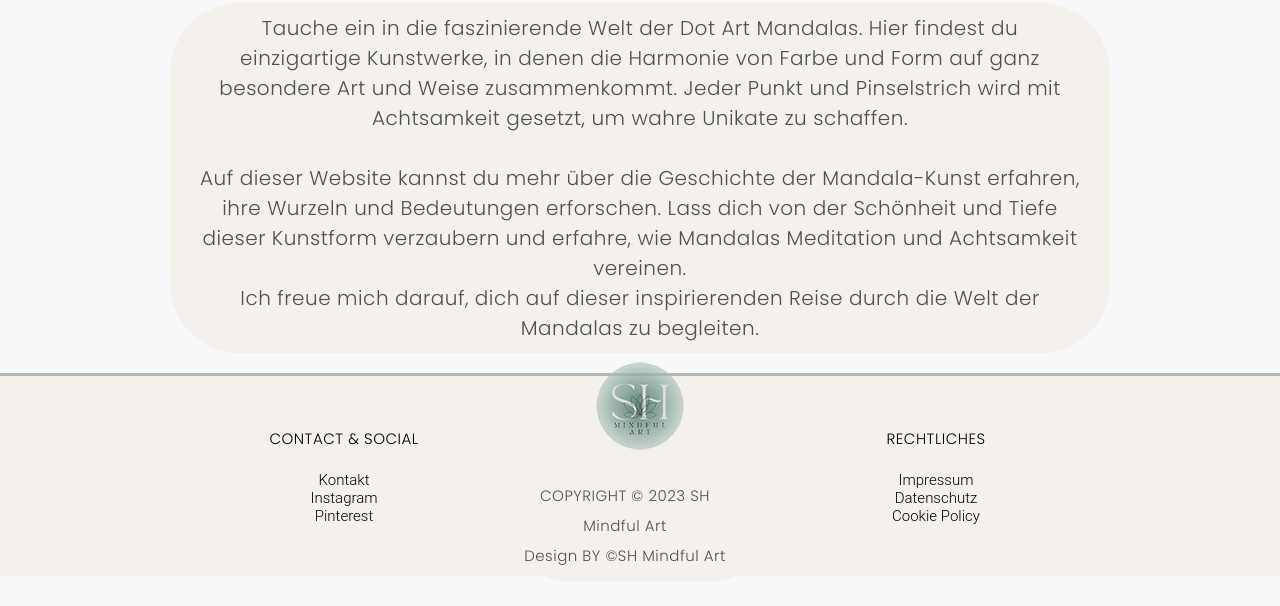
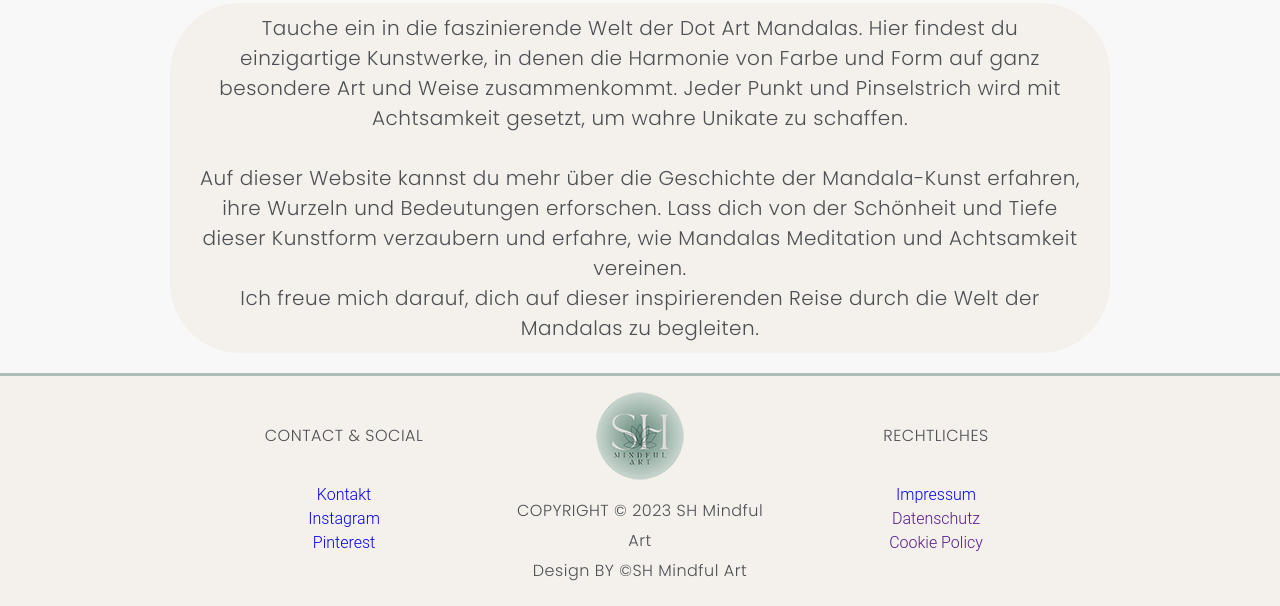
Before and after one commit to shcampus02/shcampus02.github.io, a plain HTML site: page src/html/index.html in a window 1280 px wide. Shown: the part 687-1293 px from the top of the page. Drawn offline with Linux system fonts and the light colour scheme.

Commit message:
Fixed redundant use of IDs - especially in footer #21

```diff
--- a/src/css/footer.css
+++ b/src/css/footer.css
@@ -8,7 +8,7 @@
     justify-content: center;
     align-items: center;
     align-self: end;
-    max-height: 200px;
+    max-height: 230px;
 }
 
 .footer-flex-item {
@@ -17,35 +17,46 @@
     flex-direction: column;
 }
 
+/* FOOTER CONTACT & LEGAL
+----------------------------------------------------------------------------------------------------------------------------------------*/
 
-#footer-title-contact,
-#footer-title-legal {
-    color:black;
-    font-size: 15px;
+footer h2 {
+    font-size: 0.8rem;
     font-weight: 300;
     text-decoration: none; /*Unterstriche entfernen*/
     text-transform: uppercase;
     text-align: center;
 }
 
-#footer-contact ul,
-#footer-legal ul {
+footer ul {
     cursor: pointer;
-    font-size: 15px;
+    font-size: 0.8rem;
     font-weight: 300;
     list-style-type: none;
     padding-inline-start: 0;
     text-align: center;
-    margin-top: 5px;
 }
 
-#footer-copyright p {
-    font-size: 15px;
+footer li {
+    margin: 5px 0;
+}
+
+footer a {
+    text-decoration: none;
+}
+
+/* FOOTER COPYRIGHT & LOGO
+----------------------------------------------------------------------------------------------------------------------------------------*/
+
+#footer-copyright > p {
+    font-size: 0.8rem;
     font-weight: 300;
     list-style-type: none;
     padding-inline-start: 0;
     text-align: center;
     align-items: center;
+    margin: 0;
+    padding: 10px 0;
 }
 
 #footer-copyright {
@@ -56,8 +67,3 @@
     width: 100px;
     height: 100px;
 }
-
-a {
-    text-decoration: none;
-    color: black;
-}
--- a/src/html/index.html
+++ b/src/html/index.html
@@ -85,9 +85,9 @@
 
     <footer class="footer-flex-container">
 
-        <section id="footer-contact" class="footer-flex-item">
+        <section class="footer-flex-item">
 
-            <h2 id="footer-title-contact">
+            <h2>
             Contact & Social
             </h2>
             <ul>
@@ -103,8 +103,8 @@
             Design BY ©SH Mindful Art</p>
         </section>
 
-        <section id="footer-legal" class="footer-flex-item">
-            <h2 id="footer-title-legal">
+        <section class="footer-flex-item">
+            <h2>
                 Rechtliches
             </h2>
             <ul>
```
Also changed, not shown: src/html/contact.html (+7 -7 lines), src/html/faq.html (+4 -4 lines), src/html/galerie.html (+4 -4 lines), src/html/moreabout.html (+4 -4 lines).
